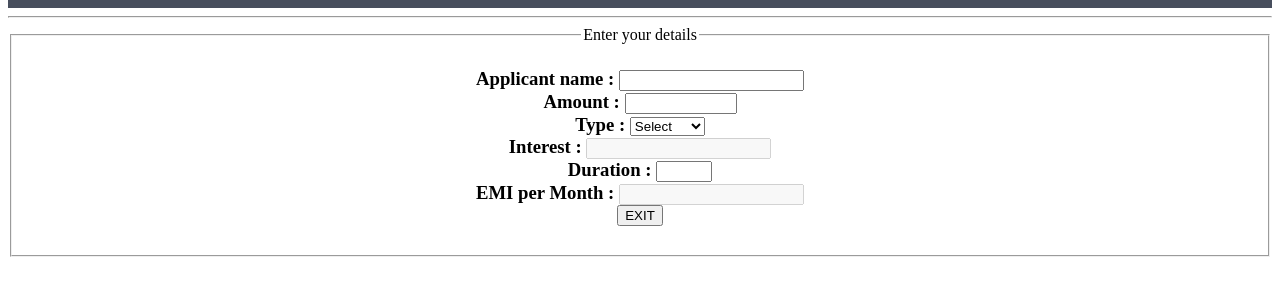
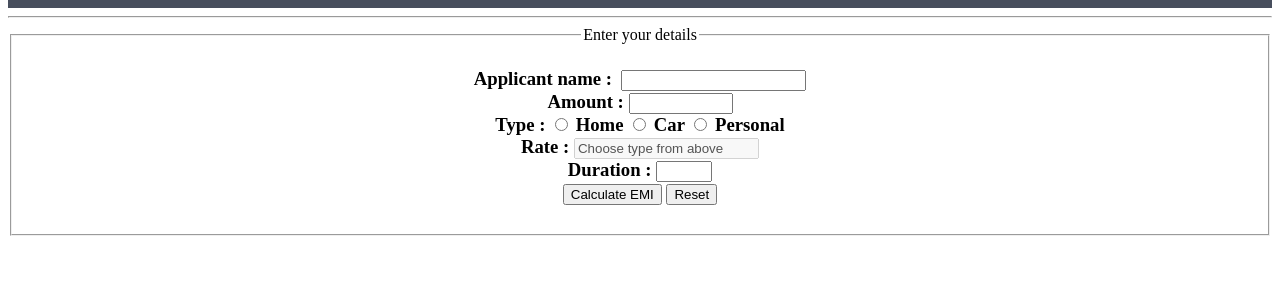
Before and after one commit to githubashok123/Ourbank, a plain HTML site: page loan_services.html in a window 1280 px wide. Shown: the part 140-436 px from the top of the page. Drawn offline with Linux system fonts and the light colour scheme.

Commit message:
Update loan_services.html

```diff
--- a/loan_services.html
+++ b/loan_services.html
@@ -9,6 +9,21 @@
 		}
 	</style>
 	<script>
+		function setRate() {
+			document.f1.rate.value = document.f1.type.value
+		}
+
+		function calculate(){
+			var amt=Number(document.f1.amount.value);
+			var interest=Number(document.f1.rate.value);
+			var dur=Number(document.f1.duration.value);
+			interest=amt/interest;
+			dur=dur*12;
+			amt=amt+interest;
+			amt=amt/dur;
+			alert("Total EMI is " +"Rs " +amt);
+		}
+
 		function interest(type)
 			{
 				if(type=="home")
@@ -18,7 +33,7 @@
 				else if(type=="personal")
 					document.f1.rate.value = 12;
 				else
-					document.f1.rate.value = "Please select Loan type";
+					document.f1.rate.value = "Select";
 
 			}
 	</script>
@@ -26,7 +41,7 @@
 	<body>
 
 		<div class="about-section">
-		<a href="index.html"><img src="logo.jpg" align="left" width="80" height="80"></a>
+		<a href="home.html"><img src="logo.jpg" align="left" width="80" height="80"></a>
 			<h1>Know your EMI... </h1>
 		</div>
 		<hr>
@@ -34,18 +49,15 @@
 		<legend>Enter your details</legend>
 		<form name="f1">
 			<h3>
-			Applicant name : <input type="text" name="name" maxLength=20 minLength=3 required><br>
-			Amount : <input type="number" name="amount" min=10000 max=100000000><br>
-			Type : <select name="type" onChange="interest(type.value)">
-						<option value="empty">Select</option>
-						<option value="home">Home</option>
-						<option value="car">Car</option>
-						<option value="personal">Personal</option>
-					</select> <br>
-			Interest : <input type="text" name="rate" id="interest" disabled><br>
-			Duration : <input type="number" name="duration" min=1 max=25><br>
-			EMI per Month : <input type="number" name="emi" id="interest" disabled><br>
-			<input type="button" value="EXIT">
+			Applicant name :&nbsp <input type="text" name="name" maxLength=20 minLength=3 required><br>
+			Amount : <input type="number" name="amount" min=50000 max=10000000><br>
+			Type : <input type="radio" name="type" value="7"  onClick="setRate()" /> Home
+				   <input type="radio" name="type" value="9"  onClick="setRate()" /> Car
+				   <input type="radio" name="type" value="12" onClick="setRate()" /> Personal<br>
+			Rate : <input type="text"  name="rate" value="Choose type from above" disabled /><br>
+			Duration : <input type="number" name="duration" min="1" max="25"><br>
+			<input type="button" onClick="calculate()" value="Calculate EMI">
+			<input type="reset" value="Reset">
 			</h3>
 		</form>
 		</fieldset><br>
```
